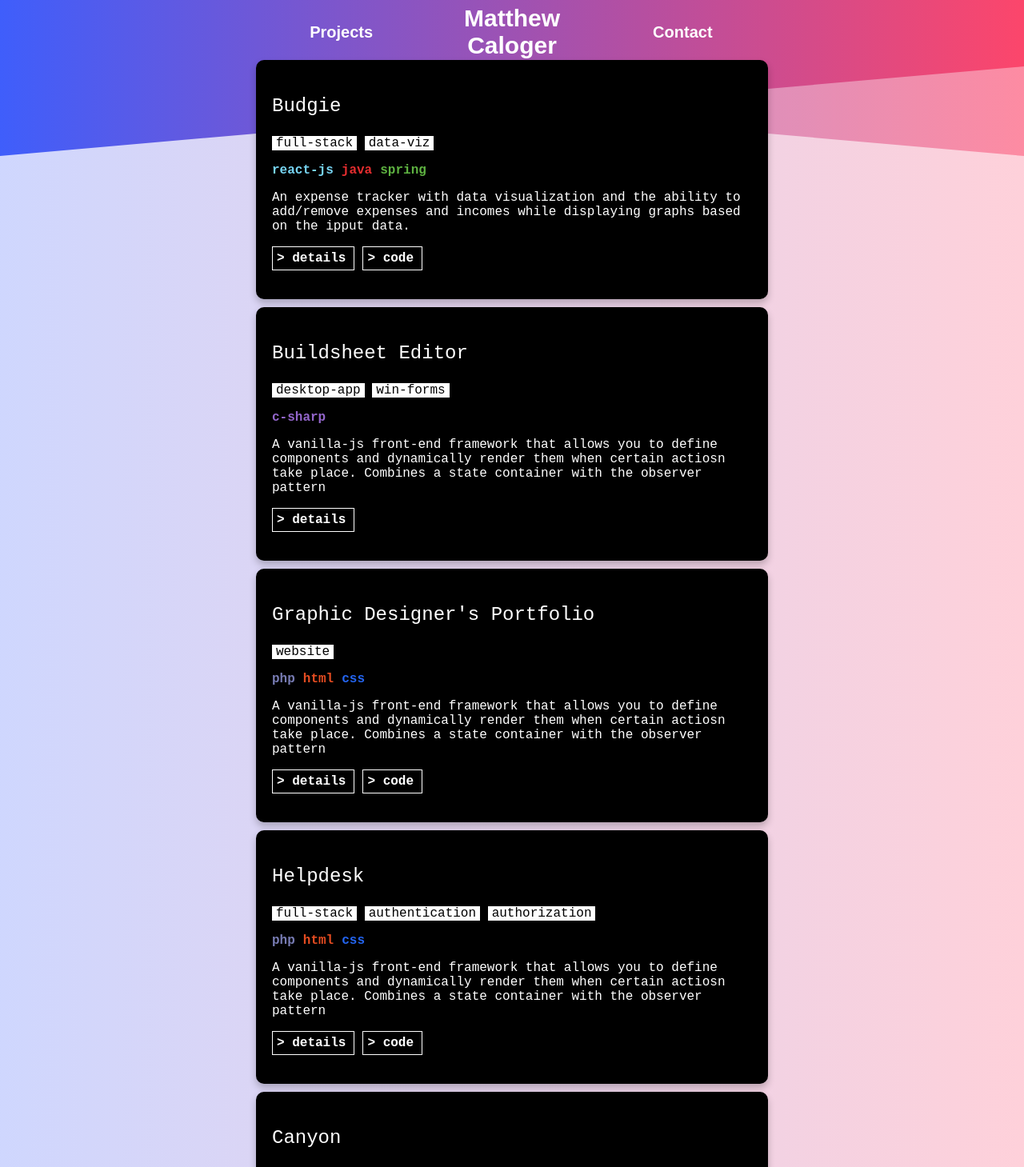
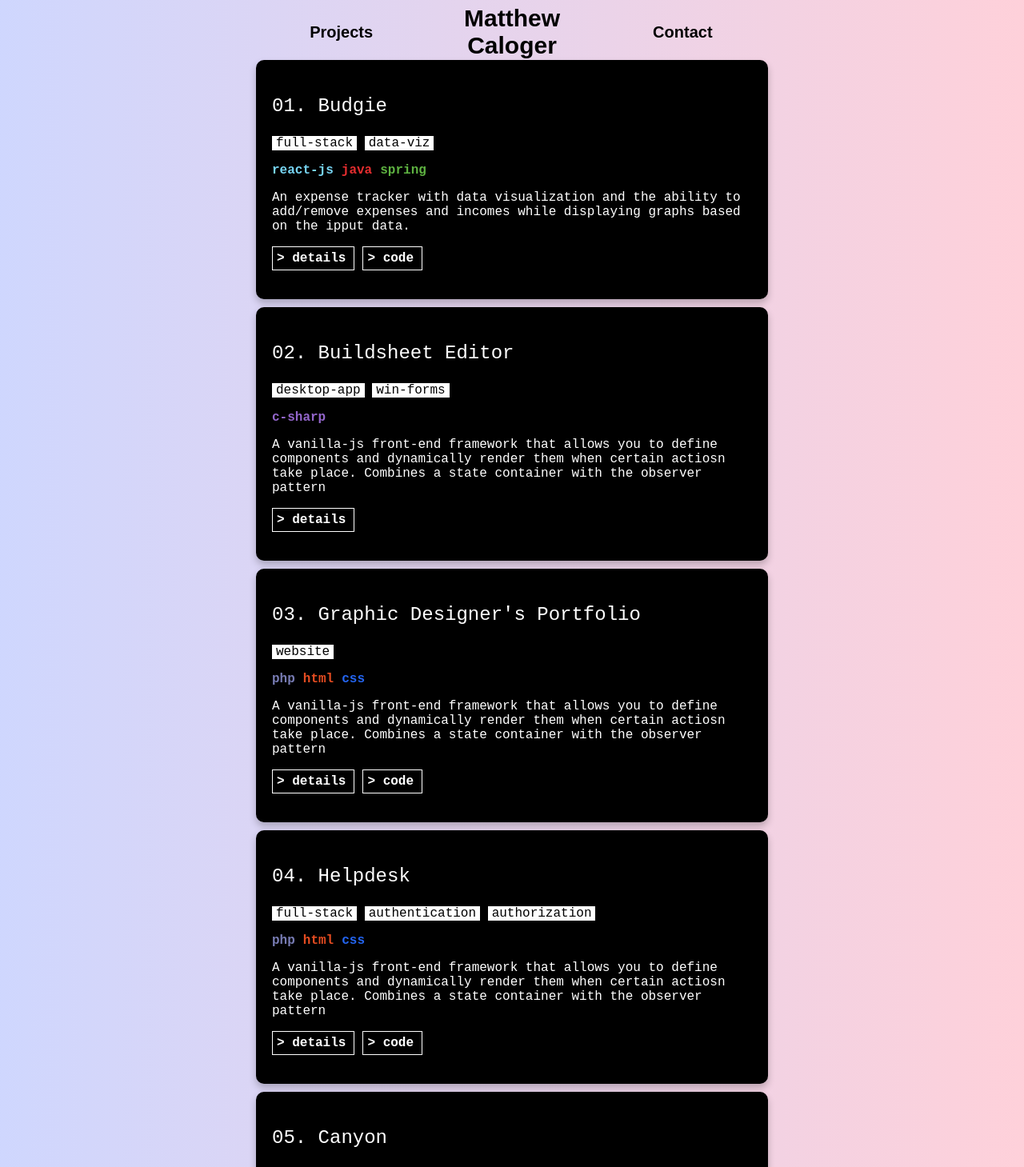
Before and after one commit to mattcaloger/Caloger.com, a React (Create React App) app in the folder calogercom/: page /projects in a window 1280 px wide. Shown: the top 1459 px of the page at 80% size. Built offline with nearby package versions, Linux system fonts and the light colour scheme.

Commit message:
visual and container changes

```diff
--- a/calogercom/src/App.js
+++ b/calogercom/src/App.js
@@ -28,7 +28,7 @@ const container = {
 function App() {
   return (
     <div className="App">
-      <StylizedSlant/>
+
       <Content as={motion.div} variants={container} initial="hidden" animate="show">
 
         <AppRouter />
--- a/calogercom/src/Components/NavBar/NavBar.jsx
+++ b/calogercom/src/Components/NavBar/NavBar.jsx
@@ -6,33 +6,34 @@ const HeaderNav = styled.nav`
     font-size: 20px;
     width: 100%;
     height: 50px;
-    color: white;
+    color: black;
     display: flex;
     z-index: 1;
     padding-top: 10px;
     margin-top: 10px;
     margin-bottom: 10px;
     font-weight: bold;
+    transition: all .2s;
 
     & > * {
         padding: 10px;
         justify-content: center;
         text-align: center;
         flex: 1;
-        transition: all .2s;
+
     }
 
     &>*:hover {
-        color: black;
+        color: rgba(0, 0, 0, .65);
         cursor: pointer;
-        transition: all .2s;
+
     }
 `
 
 const NavItem = styled.li`
     display:flex;
     color: white;
-    transition: all .2s;
+
     all: unset;
     flex: 1;
     align-self: center;
--- a/calogercom/src/Components/Pages/ProjectsPage/ProjectsPage.jsx
+++ b/calogercom/src/Components/Pages/ProjectsPage/ProjectsPage.jsx
@@ -62,7 +62,7 @@ export default function ProjectsPage() {
         <ProjectsContainer variants={ProjectContainer} initial="hidden" animate="show">
 
                 <TerminalCard color="white">
-                    <Title>Budgie</Title>
+                    <Title>01. Budgie</Title>
                     <p>
                         <Tag>full-stack</Tag> <Tag>data-viz</Tag>
                     </p>
@@ -90,7 +90,7 @@ export default function ProjectsPage() {
 
 
                 <TerminalCard>
-                    <Title>Buildsheet Editor</Title>
+                    <Title>02. Buildsheet Editor</Title>
                     <p>
                         <Tag>desktop-app</Tag> <Tag>win-forms</Tag>
                     </p>
@@ -113,7 +113,7 @@ export default function ProjectsPage() {
 
 
                 <TerminalCard>
-                    <Title>Graphic Designer's Portfolio</Title>
+                    <Title>03. Graphic Designer's Portfolio</Title>
                     <p>
                         <Tag>website</Tag>
                     </p>
@@ -139,7 +139,7 @@ export default function ProjectsPage() {
 
 
                 <TerminalCard>
-                    <Title>Helpdesk</Title>
+                    <Title>04. Helpdesk</Title>
                     <p>
                         <Tag>full-stack</Tag> <Tag>authentication</Tag> <Tag>authorization</Tag>
                     </p>
@@ -164,7 +164,7 @@ export default function ProjectsPage() {
                 </TerminalCard>
 
                 <TerminalCard>
-                    <Title>Canyon</Title>
+                    <Title>05. Canyon</Title>
                     <p>
                         <Tag>vanilla-js</Tag> <Tag>front-end</Tag> <Tag>framework</Tag>
                     </p>
@@ -186,7 +186,7 @@ export default function ProjectsPage() {
                 </TerminalCard>
 
             <TerminalCard>
-                    <Title>Escargo</Title>
+                    <Title>06. Escargo</Title>
                     <p>
                         <Tag>full-stack</Tag> <Tag>authentication</Tag> <Tag>authorization</Tag>
                     </p>
--- a/calogercom/src/Components/Terminal/SpanRow.jsx
+++ b/calogercom/src/Components/Terminal/SpanRow.jsx
@@ -4,6 +4,7 @@ import styled from 'styled-components'
 const SpanRow = styled.p`
             display: flex;
             font-weight: bold;
+            flex-wrap: wrap;
 
             *:first-child {
                 margin-right: 5px;
--- a/calogercom/src/Components/Terminal/TerminalCard.jsx
+++ b/calogercom/src/Components/Terminal/TerminalCard.jsx
@@ -13,6 +13,7 @@ const TerminalCardComponent = styled.div`
             margin-bottom: 50px;
             padding: 20px;
             user-select: none;
+            flex-wrap: wrap;
         `
 
 export default function TerminalCard(props) {
--- a/calogercom/src/index.css
+++ b/calogercom/src/index.css
@@ -8,6 +8,7 @@ body {
   -webkit-font-smoothing: antialiased;
   -moz-osx-font-smoothing: grayscale;
   background: linear-gradient(to right, #3f5efb40, #fc466b40);
+  /* background: linear-gradient(to right, #43cea2, #185a9d); */
 
   padding: 0px;
 
```
